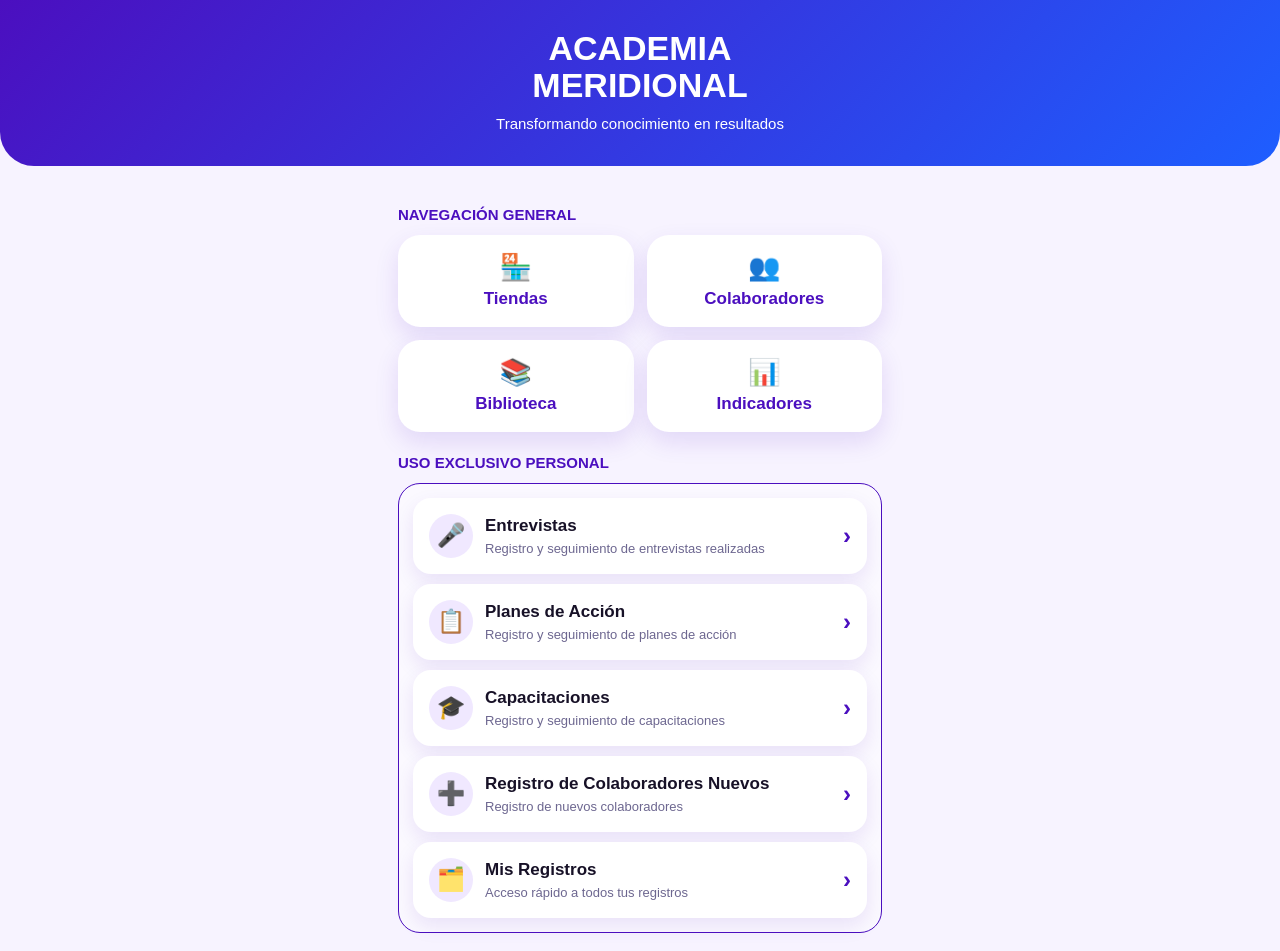
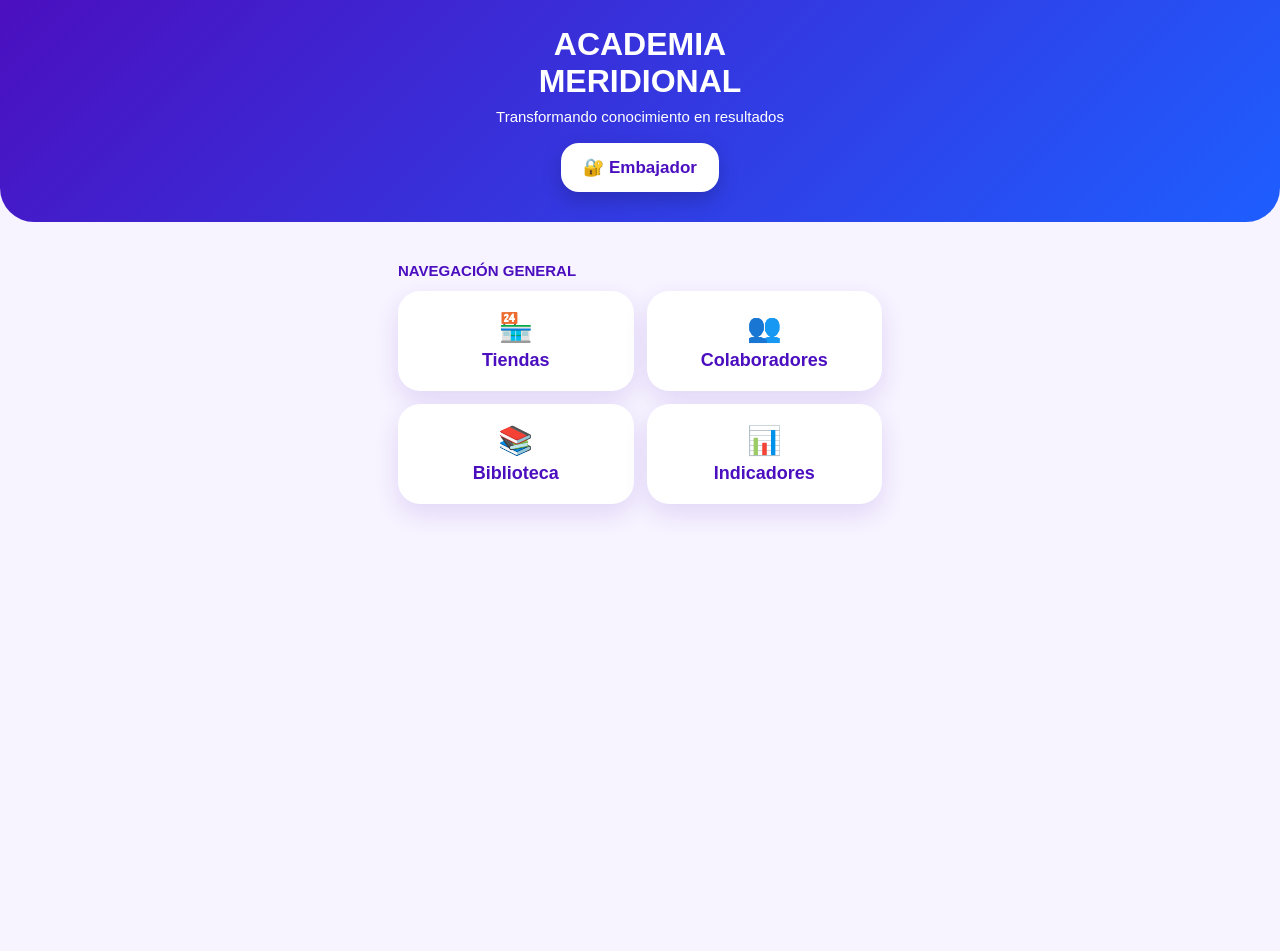
Before and after one commit to axel-rojas-ojeda/Academia-Meridional, a plain HTML site: page index.html in a window 1280 px wide. After the commit the page ends 800 px from the top, so only its background shows below. Drawn offline with Linux system fonts and the light colour scheme.

Commit message:
Actualizar index.html

```diff
--- a/index.html
+++ b/index.html
@@ -8,7 +8,6 @@
 <style>
 :root{
   --morado:#4b0fbf;
-  --morado2:#26045f;
   --azul:#1e5eff;
   --fondo:#f7f3ff;
   --texto:#171127;
@@ -16,10 +15,7 @@
   --blanco:#ffffff;
 }
 
-*{
-  box-sizing:border-box;
-  font-family:Arial, sans-serif;
-}
+*{box-sizing:border-box;font-family:Arial,sans-serif;}
 
 body{
   margin:0;
@@ -30,21 +26,31 @@ body{
 header{
   background:linear-gradient(135deg,var(--morado),var(--azul));
   color:white;
-  padding:30px 18px 34px;
+  padding:26px 18px 30px;
   text-align:center;
   border-radius:0 0 34px 34px;
 }
 
 header h1{
   margin:0;
-  font-size:34px;
-  line-height:1.1;
+  font-size:32px;
   text-transform:uppercase;
 }
 
 header p{
-  margin:10px 0 0;
+  margin:8px 0 18px;
   font-size:15px;
+}
+
+.embajador-btn{
+  background:white;
+  color:var(--morado);
+  border:none;
+  border-radius:18px;
+  padding:14px 22px;
+  font-size:17px;
+  font-weight:bold;
+  box-shadow:0 8px 20px rgba(0,0,0,.18);
 }
 
 main{
@@ -53,13 +59,8 @@ main{
   margin:auto;
 }
 
-.section{
-  display:none;
-}
-
-.section.active{
-  display:block;
-}
+.section{display:none;}
+.section.active{display:block;}
 
 .block-title{
   font-size:15px;
@@ -76,34 +77,46 @@ main{
 }
 
 .menu button{
-  min-height:92px;
+  min-height:100px;
   border:none;
   border-radius:22px;
   background:white;
   color:var(--morado);
-  font-size:17px;
+  font-size:18px;
   font-weight:bold;
   box-shadow:0 10px 25px rgba(75,15,191,.12);
 }
 
 .menu span{
   display:block;
-  font-size:26px;
+  font-size:28px;
   margin-bottom:6px;
 }
 
-.personal-box{
-  border:1.5px solid var(--morado);
-  border-radius:22px;
-  padding:14px;
-  background:rgba(255,255,255,.55);
+.card{
+  background:white;
+  border-radius:18px;
+  padding:16px;
+  margin-bottom:12px;
+  box-shadow:0 8px 20px rgba(75,15,191,.10);
+}
+
+.card h3{
+  margin:0;
+  color:var(--morado);
+}
+
+.card p{
+  margin:7px 0 0;
+  color:var(--gris);
+  font-size:14px;
 }
 
 .personal-card{
   background:white;
   border-radius:18px;
   padding:16px;
-  margin-bottom:10px;
+  margin-bottom:12px;
   box-shadow:0 8px 20px rgba(75,15,191,.10);
   display:flex;
   align-items:center;
@@ -111,18 +124,9 @@ main{
   gap:12px;
 }
 
-.personal-card:last-child{
-  margin-bottom:0;
-}
-
-.personal-card div{
-  flex:1;
-}
-
 .personal-card h3{
   margin:0;
   font-size:17px;
-  color:var(--texto);
 }
 
 .personal-card p{
@@ -147,27 +151,7 @@ main{
   font-weight:bold;
 }
 
-.card{
-  background:white;
-  border-radius:18px;
-  padding:16px;
-  margin-bottom:12px;
-  box-shadow:0 8px 20px rgba(75,15,191,.10);
-}
-
-.card h3{
-  margin:0;
-  color:var(--morado);
-}
-
-.card p{
-  margin:7px 0 0;
-  color:var(--gris);
-  font-size:14px;
-}
-
-.back,
-.save{
+.back,.save{
   border:none;
   border-radius:18px;
   padding:14px;
@@ -186,7 +170,7 @@ main{
   margin-top:8px;
 }
 
-input, select, textarea{
+input,select,textarea{
   width:100%;
   padding:13px;
   border:1px solid #ddd;
@@ -195,9 +179,7 @@ input, select, textarea{
   font-size:15px;
 }
 
-textarea{
-  min-height:90px;
-}
+textarea{min-height:90px;}
 
 label{
   font-size:13px;
@@ -222,12 +204,12 @@ label{
 <header>
   <h1>Academia<br>Meridional</h1>
   <p>Transformando conocimiento en resultados</p>
+  <button class="embajador-btn" onclick="accesoEmbajador()">🔐 Embajador</button>
 </header>
 
 <main>
 
 <section id="home" class="section active">
-
   <div class="block-title">Navegación general</div>
 
   <div class="menu">
@@ -236,10 +218,12 @@ label{
     <button onclick="showSection('biblioteca')"><span>📚</span>Biblioteca</button>
     <button onclick="showSection('indicadores')"><span>📊</span>Indicadores</button>
   </div>
+</section>
 
-  <div class="block-title">Uso exclusivo personal</div>
+<section id="embajador" class="section">
+  <button class="back" onclick="showSection('home')">← Volver</button>
+  <h2 class="title">Panel Embajador</h2>
 
-  <div class="personal-box">
   <div class="personal-card" onclick="showSection('entrevistas')">
     <span class="icon">🎤</span>
     <div>
@@ -284,8 +268,6 @@ label{
     </div>
     <span class="arrow">›</span>
   </div>
-  </div>
-
 </section>
 
 <section id="tiendas" class="section">
@@ -351,7 +333,7 @@ label{
 </section>
 
 <section id="entrevistas" class="section">
-  <button class="back" onclick="showSection('home')">← Volver</button>
+  <button class="back" onclick="showSection('embajador')">← Volver</button>
   <h2 class="title">Registro de Entrevista</h2>
 
   <div class="card">
@@ -384,7 +366,7 @@ label{
 </section>
 
 <section id="planes" class="section">
-  <button class="back" onclick="showSection('home')">← Volver</button>
+  <button class="back" onclick="showSection('embajador')">← Volver</button>
   <h2 class="title">Planes de Acción</h2>
 
   <div class="card">
@@ -412,7 +394,7 @@ label{
 </section>
 
 <section id="capacitaciones" class="section">
-  <button class="back" onclick="showSection('home')">← Volver</button>
+  <button class="back" onclick="showSection('embajador')">← Volver</button>
   <h2 class="title">Registro de Capacitación</h2>
 
   <div class="card">
@@ -446,7 +428,7 @@ label{
 </section>
 
 <section id="registroNuevos" class="section">
-  <button class="back" onclick="showSection('home')">← Volver</button>
+  <button class="back" onclick="showSection('embajador')">← Volver</button>
   <h2 class="title">Registro de Colaborador Nuevo</h2>
 
   <div class="card">
@@ -471,7 +453,7 @@ label{
 </section>
 
 <section id="misRegistros" class="section">
-  <button class="back" onclick="showSection('home')">← Volver</button>
+  <button class="back" onclick="showSection('embajador')">← Volver</button>
   <h2 class="title">Mis Registros</h2>
 
   <div class="card">
@@ -493,6 +475,8 @@ label{
 </main>
 
 <script>
+const CODIGO_EMBAJADOR = "2026";
+
 const tiendas = [
   "Sucursal Valdivia",
   "Kiosco Plaza Los Ríos",
@@ -509,6 +493,15 @@ const tiendas = [
   "Street Puerto Montt",
   "Street Chiloé"
 ];
+
+function accesoEmbajador(){
+  const codigo = prompt("Ingresa el código de acceso");
+  if(codigo === CODIGO_EMBAJADOR){
+    showSection("embajador");
+  }else{
+    alert("Código incorrecto");
+  }
+}
 
 function showSection(id){
   document.querySelectorAll(".section").forEach(s => s.classList.remove("active"));
```
Lines whose indentation alone changed are shown as unchanged.
